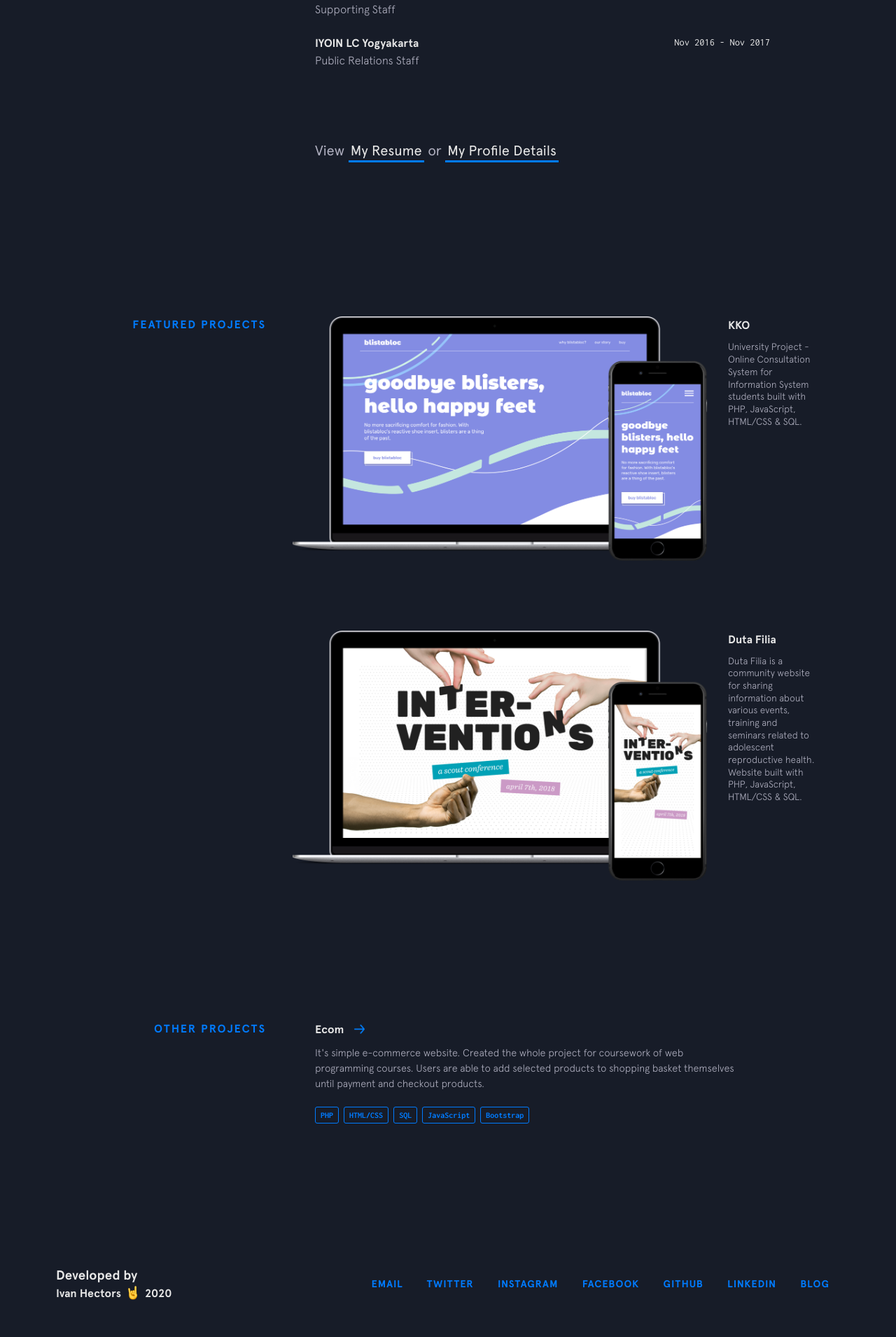
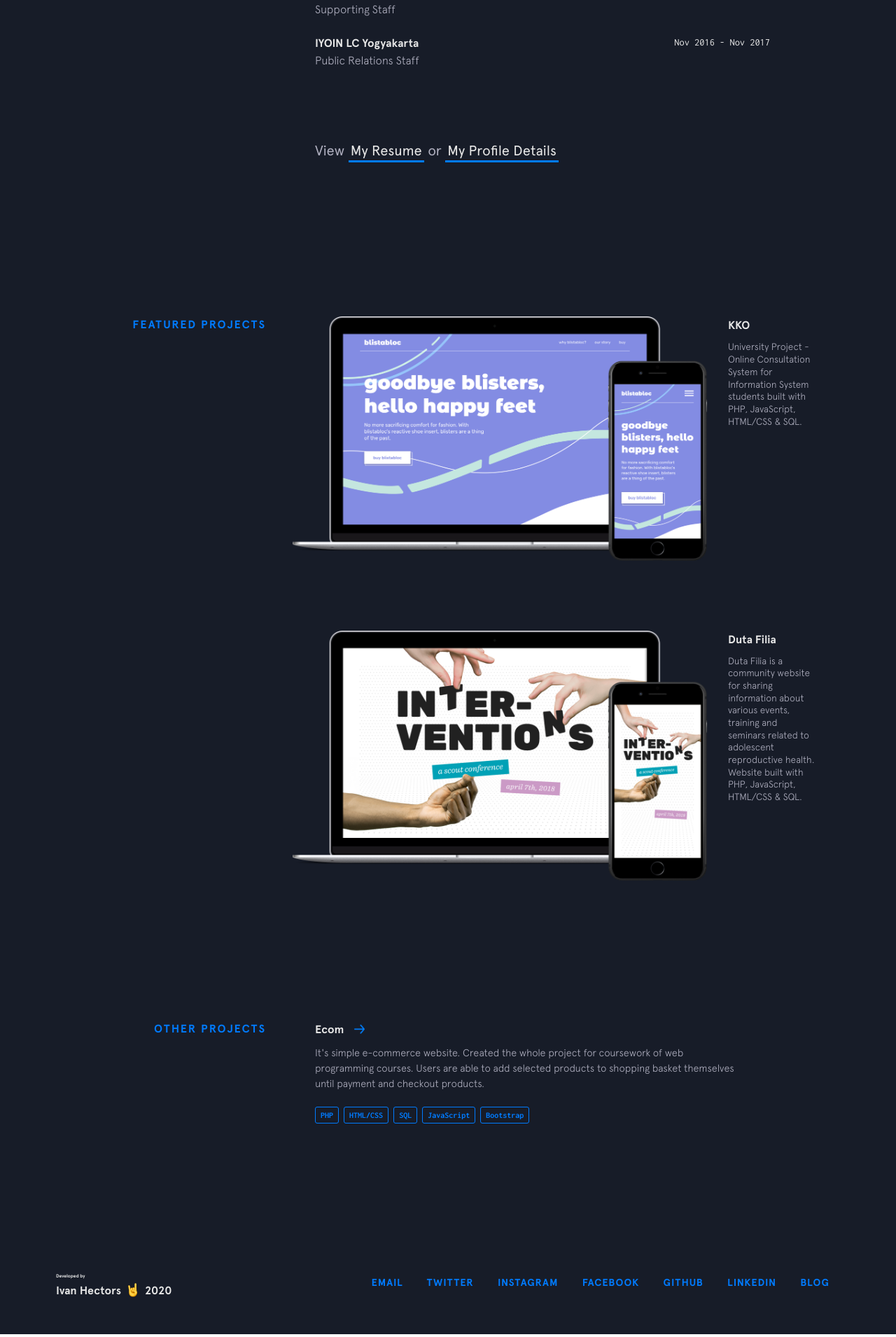
Before and after one commit to ivanhectors/ivanhectors.github.io, a Jekyll site: the page built from index.html, in a window 1280 px wide. Shown: the part 2209-4119 px from the top of the page at 70% size. Built offline with Jekyll 4.4.1, drawn with Linux system fonts in a browser that asks for light colours; nearby versions of some CDN libraries.

Commit message:
Update footer.html

```diff
--- a/_includes/footer.html
+++ b/_includes/footer.html
@@ -1,7 +1,7 @@
 <footer class="footer">
   <div class="footer__copyright">
     <div class="top">
-      <span STYLE="font-size: 14pt">Developed by</span>
+      <span style="font-size: 5pt">Developed by</span>
     </div>
     <div class="bottom">
       <span>Ivan Hectors</span>
```
